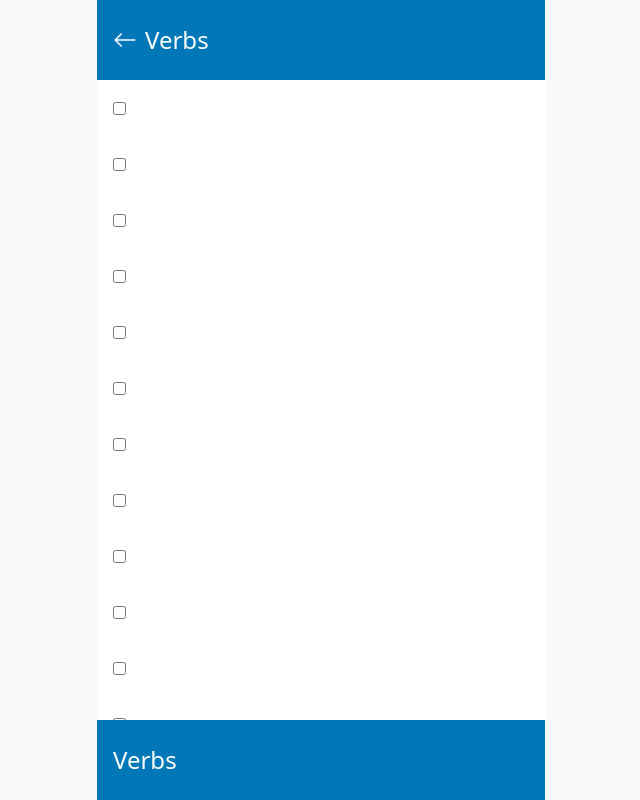
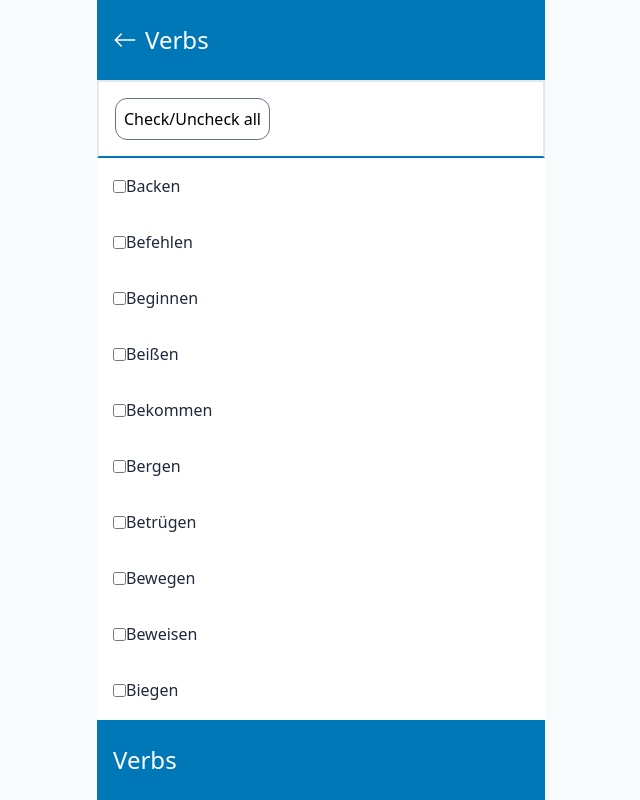
Before and after one commit to Anvar2742/deutsch-irregular, a React (Vite) app in the folder client/: page /verbs in a window 1280 px wide. Shown: the whole page, without its empty margins (319-959 px from the left). Built offline with nearby package versions, Linux system fonts and the light colour scheme.

Commit message:
nextStep is carried out

```diff
--- a/client/src/App.css
+++ b/client/src/App.css
@@ -1,3 +1,23 @@
 @tailwind base;
 @tailwind components;
 @tailwind utilities;
+
+/* width */
+::-webkit-scrollbar {
+    width: 10px;
+}
+
+/* Track */
+::-webkit-scrollbar-track {
+    background: #f1f1f1;
+}
+
+/* Handle */
+::-webkit-scrollbar-thumb {
+    background: #888;
+}
+
+/* Handle on hover */
+::-webkit-scrollbar-thumb:hover {
+    background: #555;
+}
--- a/client/src/assets/index.js
+++ b/client/src/assets/index.js
@@ -13,7 +13,8 @@ export const getVerbs = (verbs, num, isChosenFilter = true, currentVerb) => {
         ? verbs.filter((item) => item.isChosen)
         : verbs.filter((item) => !item.isChosen);
     if (chosenVerbs.length === 0) {
-        chosenVerbs = verbs.filter((item) => item.isChosen && item.id !== currentVerb.id);
+        // chosenVerbs = verbs.filter((item) => item.isChosen && item.id !== currentVerb.id);
+        chosenVerbs = verbs;
     }
     const mixedArr = mixArray(chosenVerbs);
     const randomIndex = Math.floor(Math.random() * (num - 0) + 0);
@@ -80,3 +81,88 @@ export const updateAnswerOptions = (
         setIsAnswering(false);
     }
 };
+
+/* Go to the next step for the current verb */
+// Set answer options
+// Set current step
+// Set already answered options
+export const nextStep = (
+    setIsAnswering,
+    setCurrentStep,
+    setAnswerOptions,
+    setQuestionArr,
+    cardsStepsArr,
+    currentStep,
+    currentVerb,
+    irregular,
+    istHatOptions,
+    verbsInCards
+) => {
+    setIsAnswering(true);
+    setCurrentStep((prev) => prev + 1);
+
+    // if we're approaching to "perfekt" step
+    // Set answer options from "perfekt" key
+    // else: just regular setAnswerOptions from options from all verbs
+    if (cardsStepsArr[currentStep + 1] === "perfekt") {
+        setAnswerOptions(() => {
+            const correctAnswer = currentVerb.perfekt[0];
+            const mixedOptions = mixArray(
+                currentVerb.perfekt.slice(1, 4).concat(correctAnswer)
+            );
+            return mixedOptions.map((item) => {
+                return {
+                    perfekt: item,
+                    isActive: false,
+                    isCorrect: false,
+                };
+            });
+        });
+    } else if (cardsStepsArr[currentStep + 1] === "ist_hat") {
+        setAnswerOptions(() => {
+            const mixedOptions = mixArray(istHatOptions);
+            return mixedOptions.map((item) => {
+                return {
+                    ist_hat: item,
+                    isActive: false,
+                    isCorrect: false,
+                };
+            });
+        });
+    } else {
+        setAnswerOptions((prevVerbs) => {
+            const isPerfektStep = cardsStepsArr[currentStep] === "perfekt";
+            const isIstHatStep = cardsStepsArr[currentStep] === "ist_hat";
+            const mixedVerbs = mixCorrect(irregular, currentVerb);
+
+            return mixedVerbs.map((item, i) => {
+                if (isPerfektStep || isIstHatStep) {
+                    return {
+                        ...verbsInCards[i],
+                        isActive: false,
+                        isCorrect: false,
+                    };
+                } else {
+                    return {
+                        ...item,
+                        isActive: false,
+                        isCorrect: false,
+                    };
+                }
+            });
+        });
+    }
+
+    if (currentStep + 1 === cardsStepsArr.length) {
+        return;
+    }
+    // Set the forms that we already answered
+    if (currentStep + 1 > 0) {
+        setQuestionArr((prevArr) => [
+            ...prevArr,
+            cardsStepsArr[currentStep] === "perfekt"
+                ? currentVerb[cardsStepsArr[currentStep]][0]
+                : currentVerb[cardsStepsArr[currentStep]],
+        ]);
+    }
+};
--- a/client/src/pages/Cards.jsx
+++ b/client/src/pages/Cards.jsx
@@ -1,6 +1,12 @@
 import { useState } from "react";
 import irregular from "./../assets/irregular.json";
-import { getVerbs, mixArray, mixCorrect, updateAnswerOptions } from "../assets";
+import {
+    getVerbs,
+    mixArray,
+    mixCorrect,
+    nextStep,
+    updateAnswerOptions,
+} from "../assets";
 import { useEffect } from "react";
 import { cardsStepsArr, istHatOptions } from "../assets/constants";
 import { memo } from "react";
@@ -81,80 +87,6 @@ const Cards = () => {
 
     const [isAnswering, setIsAnswering] = useState(true);
 
-    /* Go to the next step for the current verb */
-    // Set answer options
-    // Set current step
-    // Set already answered options
-    const nextStep = () => {
-        setIsAnswering(true);
-        setCurrentStep((prev) => prev + 1);
-
-        // if we're approaching to "perfekt" step
-        // Set answer options from "perfekt" key
-        // else: just regular setAnswerOptions from options from all verbs
-        if (cardsStepsArr[currentStep + 1] === "perfekt") {
-            setAnswerOptions(() => {
-                const correctAnswer = currentVerb.perfekt[0];
-                const mixedOptions = mixArray(
-                    currentVerb.perfekt.slice(1, 4).concat(correctAnswer)
-                );
-                return mixedOptions.map((item) => {
-                    return {
-                        perfekt: item,
-                        isActive: false,
-                        isCorrect: false,
-                    };
-                });
-            });
-        } else if (cardsStepsArr[currentStep + 1] === "ist_hat") {
-            setAnswerOptions(() => {
-                const mixedOptions = mixArray(istHatOptions);
-                return mixedOptions.map((item) => {
-                    return {
-                        ist_hat: item,
-                        isActive: false,
-                        isCorrect: false,
-                    };
-                });
-            });
-        } else {
-            setAnswerOptions((prevVerbs) => {
-                const isPerfektStep = cardsStepsArr[currentStep] === "perfekt";
-                const isIstHatStep = cardsStepsArr[currentStep] === "ist_hat";
-                const mixedVerbs = mixCorrect(irregular, currentVerb);
-
-                return mixedVerbs.map((item, i) => {
-                    if (isPerfektStep || isIstHatStep) {
-                        return {
-                            ...verbsInCards[i],
-                            isActive: false,
-                            isCorrect: false,
-                        };
-                    } else {
-                        return {
-                            ...item,
-                            isActive: false,
-                            isCorrect: false,
-                        };
-                    }
-                });
-            });
-        }
-
-        if (currentStep + 1 === cardsStepsArr.length) {
-            return;
-        }
-        // Set the forms that we already answered
-        if (currentStep + 1 > 0) {
-            setQuestionArr((prevArr) => [
-                ...prevArr,
-                cardsStepsArr[currentStep] === "perfekt"
-                    ? currentVerb[cardsStepsArr[currentStep]][0]
-                    : currentVerb[cardsStepsArr[currentStep]],
-            ]);
-        }
-    };
-
     // Check if the answer is correct
     const checkAnswer = (answer) => {
         if (!isAnswering) {
@@ -164,7 +96,18 @@ const Cards = () => {
         const setNextTimeOut = () => {
             setTimeout(() => {
                 // Go to next step
-                nextStep();
+                nextStep(
+                    setIsAnswering,
+                    setCurrentStep,
+                    setAnswerOptions,
+                    setQuestionArr,
+                    cardsStepsArr,
+                    currentStep,
+                    currentVerb,
+                    irregular,
+                    istHatOptions,
+                    verbsInCards
+                );
             }, 1000);
         };
 
@@ -211,10 +154,6 @@ const Cards = () => {
         }
     }, [currentVerb]);
 
-    useEffect(() => {
-        // console.log("questionArr");
-    }, [questionArr]);
-
     return (
         <div className="py-4 px-2 grid grid-rows-2 grid-cols-1 gap-3 h-full">
             <Questions questionArr={questionArr} />
--- a/client/src/pages/Home.jsx
+++ b/client/src/pages/Home.jsx
@@ -1,12 +1,13 @@
 import { Link } from "react-router-dom";
+import catUrl from "../assets/cat.gif";
 
 const Home = () => {
     return (
         <div className="p-4 grid grid-cols-2 grid-rows-2 gap-8 h-full">
             <Link to="/cards" className="flex items-center justify-center rounded-2xl shadow-card">Cards</Link>
-            <Link to="/cards" className="flex items-center justify-center rounded-2xl shadow-card">Cards</Link>
-            <Link to="/cards" className="flex items-center justify-center rounded-2xl shadow-card">Cards</Link>
-            <Link to="/cards" className="flex items-center justify-center rounded-2xl shadow-card">Cards</Link>
+            <Link to="/" className="flex items-center justify-center rounded-2xl shadow-card overflow-hidden"><img src={catUrl} className="h-full w-full object-cover" alt="" /></Link>
+            <Link to="/" className="flex items-center justify-center rounded-2xl shadow-card overflow-hidden"><img src={catUrl} className="h-full w-full object-cover" alt="" /></Link>
+            <Link to="/" className="flex items-center justify-center rounded-2xl shadow-card overflow-hidden"><img src={catUrl} className="h-full w-full object-cover" alt="" /></Link>
         </div>
     );
 };
--- a/client/src/pages/Verbs.jsx
+++ b/client/src/pages/Verbs.jsx
@@ -24,30 +24,59 @@ const Verbs = () => {
         );
     };
 
+    const updateAll = () => {
+        const checkedItems = irregularList.filter((item) => item.isChosen);
+
+        if (checkedItems.length === irregularList.length) {
+            setIrregularList(
+                irregularList.map((item) => {
+                    return {
+                        ...item,
+                        isChosen: false,
+                    };
+                })
+            );
+        } else if (checkedItems.length === 0 || checkedItems.length < irregularList.length) {
+            setIrregularList(
+                irregularList.map((item) => {
+                    return {
+                        ...item,
+                        isChosen: true,
+                    };
+                })
+            );
+        }
+    };
+
     useEffect(() => {
         localStorage.setItem("irregularList", JSON.stringify(irregularList));
     }, [irregularList]);
 
     return (
-        <>
-            <div className="overflow-auto h-[80vh]">
+        <div className="h-full grid auto-rows-auto grid-cols-1">
+            <div className="p-4 border-2 border-b-primary">
+                <button onClick={updateAll} className="border border-slate-500 p-2 rounded-xl">Check/Uncheck all</button>
+            </div>
+            <div className="overflow-auto h-full text-slate-800">
                 {irregularList.map((verb) => {
                     return (
                         <label
                             key={verb.id}
-                            className="flex items-center text-white p-4 hover:bg-slate-600 active:bg-slate-600"
+                            className="flex items-center p-4 hover:bg-slate-600 active:bg-slate-600 active:text-white hover:text-white capitalize"
                         >
+                            {/* {verb.isChosen ? "YES" : "NO"} */}
                             <input
                                 type="checkbox"
                                 checked={verb.isChosen}
                                 onChange={() => selectVerb(verb)}
+                                // className="hidden"
                             />
                             <p>{verb.infinitive}</p>
                         </label>
                     );
                 })}
             </div>
-        </>
+        </div>
     );
 };
 
--- a/client/vite.config.js
+++ b/client/vite.config.js
@@ -1,7 +1,10 @@
-import { defineConfig } from 'vite'
-import react from '@vitejs/plugin-react'
+import { defineConfig } from "vite";
+import react from "@vitejs/plugin-react";
 
 // https://vitejs.dev/config/
 export default defineConfig({
-  plugins: [react()]
-})
+    plugins: [react()],
+    server: {
+        host: true,
+    },
+});
```
Also changed, not shown: client/src/assets/constants.js (line endings or trailing spaces), 1 other file (tests, documents, lock files or other folders).
